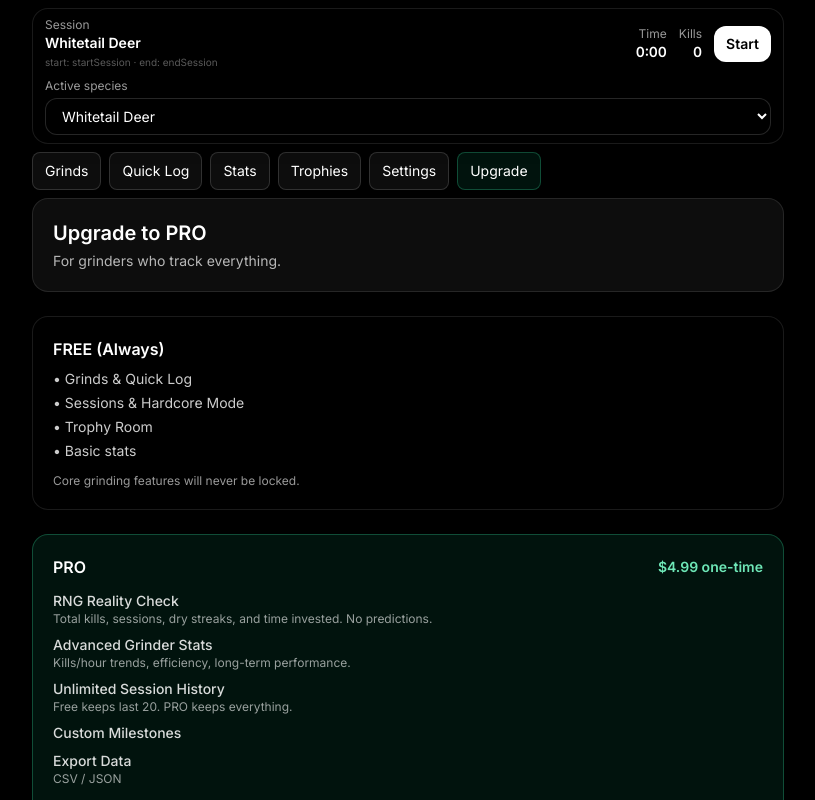
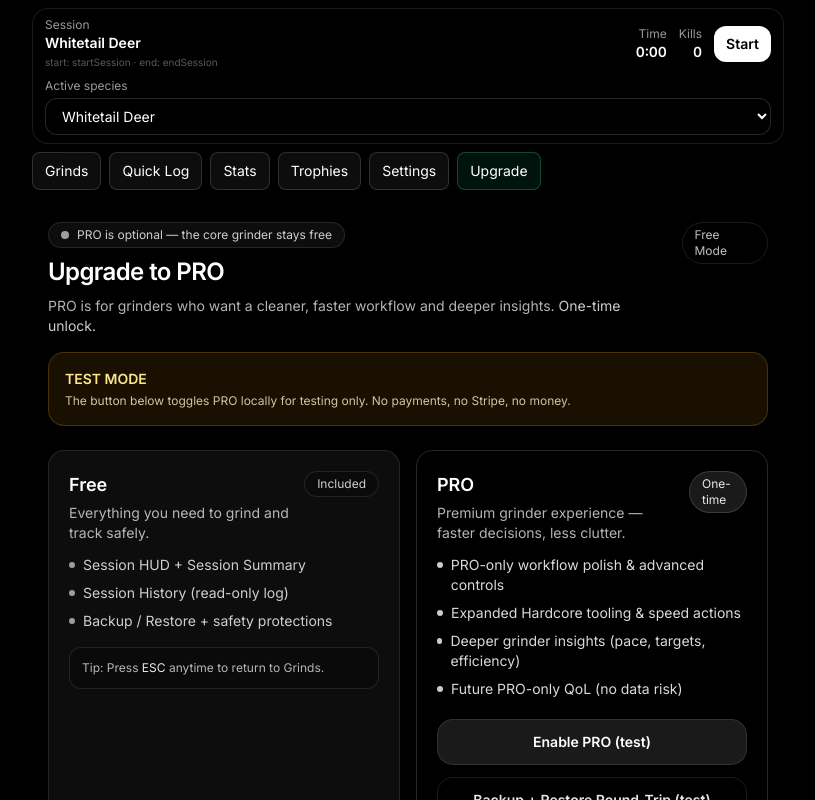
Before and after one commit to Camoford/great-one-grind, a React (Vite) app: page / in a window 1280 px wide. Both pictures are taken after a click on the button "Upgrade". Shown: the top 800 px of the page, without its empty margins (232-1047 px from the left). Built offline with nearby package versions, Linux system fonts and the light colour scheme.

Commit message:
Phase 4 prep: persist isPro + test PRO toggle (no payments)

```diff
--- a/components/UpgradeScreen.tsx
+++ b/components/UpgradeScreen.tsx
@@ -1,79 +1,191 @@
-import React from "react";
+// components/UpgradeScreen.tsx
+import React, { useMemo } from "react";
+import { useHunterStore } from "../store";
+
+/**
+ * Phase 3E + Phase 4 Prep
+ * - Polished UI
+ * - Adds TEST-ONLY PRO toggle (no Stripe, no payments)
+ * - Verifies: persistence, backups, restore
+ *
+ * IMPORTANT:
+ * This button is NOT a real purchase. It only toggles a local flag.
+ * We'll replace this later with real payments.
+ */
 
 export default function UpgradeScreen() {
+  const isPro = useHunterStore((s) => s.isPro);
+  const setPro = useHunterStore((s) => s.setPro);
+  const exportBackup = useHunterStore((s) => s.exportBackup);
+  const importBackup = useHunterStore((s) => s.importBackup);
+
+  const statusPill = useMemo(() => {
+    if (isPro) {
+      return (
+        <div className="rounded-full border border-emerald-400/25 bg-emerald-500/15 px-3 py-1 text-xs text-emerald-200">
+          PRO Active
+        </div>
+      );
+    }
+    return (
+      <div className="rounded-full border border-white/10 bg-black/20 px-3 py-1 text-xs text-white/75">
+        Free Mode
+      </div>
+    );
+  }, [isPro]);
+
+  const handleTogglePro = () => {
+    // TEST ONLY — not a real purchase
+    setPro(!isPro);
+  };
+
+  const handleTestBackupRoundTrip = () => {
+    // Optional helper: proves PRO survives backup/restore
+    const json = exportBackup();
+    const res = importBackup(json);
+    if (!res.ok) {
+      alert(`Backup round-trip failed: ${res.error}`);
+      return;
+    }
+    alert("Backup round-trip OK ✅ (PRO flag + data restored)");
+  };
+
   return (
-    <div className="space-y-6">
-      <div className="rounded-2xl border border-white/10 bg-white/5 p-5">
-        <h2 className="text-xl font-semibold">Upgrade to PRO</h2>
-        <p className="mt-1 text-sm text-white/70">
-          For grinders who track everything.
-        </p>
-      </div>
+    <div className="min-h-[calc(100vh-120px)] w-full px-4 pb-24 pt-6">
+      <div className="mx-auto w-full max-w-3xl">
+        {/* Header */}
+        <div className="mb-6">
+          <div className="flex items-start justify-between gap-3">
+            <div className="flex flex-col gap-2">
+              <div className="inline-flex w-fit items-center gap-2 rounded-full border border-white/10 bg-white/5 px-3 py-1 text-xs text-white/80">
+                <span className="inline-block h-2 w-2 rounded-full bg-white/60" />
+                PRO is optional — the core grinder stays free
+              </div>
 
-      {/* FREE */}
-      <div className="rounded-2xl border border-white/10 bg-black/40 p-5">
-        <div className="text-base font-semibold mb-2">FREE (Always)</div>
-        <ul className="space-y-1 text-sm text-white/80">
-          <li>• Grinds & Quick Log</li>
-          <li>• Sessions & Hardcore Mode</li>
-          <li>• Trophy Room</li>
-          <li>• Basic stats</li>
-        </ul>
-        <div className="mt-3 text-xs text-white/60">
-          Core grinding features will never be locked.
-        </div>
-      </div>
+              <h1 className="text-2xl font-semibold tracking-tight">
+                Upgrade to <span className="text-white">PRO</span>
+              </h1>
 
-      {/* PRO */}
-      <div className="rounded-2xl border border-emerald-400/30 bg-emerald-500/10 p-5">
-        <div className="flex items-center justify-between">
-          <div className="text-base font-semibold">PRO</div>
-          <div className="text-sm font-semibold text-emerald-300">$4.99 one-time</div>
+              <p className="text-sm text-white/70">
+                PRO is for grinders who want a cleaner, faster workflow and deeper insights.
+                <span className="text-white/80"> One-time unlock.</span>
+              </p>
+            </div>
+
+            {statusPill}
+          </div>
+
+          {/* TEST MODE notice */}
+          <div className="mt-4 rounded-2xl border border-amber-400/20 bg-amber-500/10 p-4">
+            <div className="text-sm font-semibold text-amber-200">TEST MODE</div>
+            <div className="mt-1 text-xs text-amber-100/80">
+              The button below toggles PRO locally for testing only. No payments, no Stripe, no money.
+            </div>
+          </div>
         </div>
 
-        <ul className="mt-3 space-y-2 text-sm text-white/85">
-          <li>
-            <span className="font-medium">RNG Reality Check</span>
-            <div className="text-xs text-white/60">
-              Total kills, sessions, dry streaks, and time invested. No predictions.
+        {/* Main grid */}
+        <div className="grid grid-cols-1 gap-4 md:grid-cols-2">
+          {/* Free */}
+          <div className="rounded-2xl border border-white/10 bg-white/5 p-5">
+            <div className="mb-3 flex items-start justify-between gap-3">
+              <div>
+                <h2 className="text-lg font-semibold">Free</h2>
+                <p className="mt-1 text-sm text-white/70">
+                  Everything you need to grind and track safely.
+                </p>
+              </div>
+              <div className="rounded-full border border-white/10 bg-black/20 px-3 py-1 text-xs text-white/80">
+                Included
+              </div>
             </div>
-          </li>
 
-          <li>
-            <span className="font-medium">Advanced Grinder Stats</span>
-            <div className="text-xs text-white/60">
-              Kills/hour trends, efficiency, long-term performance.
+            <ul className="space-y-2 text-sm text-white/80">
+              <li className="flex gap-2">
+                <span className="mt-[7px] h-1.5 w-1.5 rounded-full bg-white/60" />
+                Session HUD + Session Summary
+              </li>
+              <li className="flex gap-2">
+                <span className="mt-[7px] h-1.5 w-1.5 rounded-full bg-white/60" />
+                Session History (read-only log)
+              </li>
+              <li className="flex gap-2">
+                <span className="mt-[7px] h-1.5 w-1.5 rounded-full bg-white/60" />
+                Backup / Restore + safety protections
+              </li>
+            </ul>
+
+            <div className="mt-4 rounded-xl border border-white/10 bg-black/20 p-3">
+              <p className="text-xs text-white/70">
+                Tip: Press <span className="text-white/90">ESC</span> anytime to return to Grinds.
+              </p>
             </div>
-          </li>
+          </div>
 
-          <li>
-            <span className="font-medium">Unlimited Session History</span>
-            <div className="text-xs text-white/60">
-              Free keeps last 20. PRO keeps everything.
+          {/* PRO */}
+          <div className="rounded-2xl border border-white/15 bg-white/8 p-5">
+            <div className="mb-3 flex items-start justify-between gap-3">
+              <div>
+                <h2 className="text-lg font-semibold">PRO</h2>
+                <p className="mt-1 text-sm text-white/70">
+                  Premium grinder experience — faster decisions, less clutter.
+                </p>
+              </div>
+              <div className="rounded-full border border-white/15 bg-white/10 px-3 py-1 text-xs text-white/90">
+                One-time
+              </div>
             </div>
-          </li>
 
-          <li>
-            <span className="font-medium">Custom Milestones</span>
-          </li>
+            <ul className="space-y-2 text-sm text-white/85">
+              <li className="flex gap-2">
+                <span className="mt-[7px] h-1.5 w-1.5 rounded-full bg-white/80" />
+                PRO-only workflow polish & advanced controls
+              </li>
+              <li className="flex gap-2">
+                <span className="mt-[7px] h-1.5 w-1.5 rounded-full bg-white/80" />
+                Expanded Hardcore tooling & speed actions
+              </li>
+              <li className="flex gap-2">
+                <span className="mt-[7px] h-1.5 w-1.5 rounded-full bg-white/80" />
+                Deeper grinder insights (pace, targets, efficiency)
+              </li>
+              <li className="flex gap-2">
+                <span className="mt-[7px] h-1.5 w-1.5 rounded-full bg-white/80" />
+                Future PRO-only QoL (no data risk)
+              </li>
+            </ul>
 
-          <li>
-            <span className="font-medium">Export Data</span>
-            <div className="text-xs text-white/60">CSV / JSON</div>
-          </li>
-        </ul>
+            {/* CTA */}
+            <div className="mt-5 space-y-3">
+              <button
+                type="button"
+                onClick={handleTogglePro}
+                className="w-full rounded-2xl border border-white/10 bg-white/10 px-4 py-3 text-sm font-semibold text-white"
+              >
+                {isPro ? "Disable PRO (test)" : "Enable PRO (test)"}
+              </button>
 
-        <div className="mt-4 rounded-lg border border-white/10 bg-black/40 p-3 text-xs text-white/70">
-          ⚠️ RNG Notice: Great Ones are fully random. PRO features do not predict,
-          influence, or guarantee outcomes.
+              <button
+                type="button"
+                onClick={handleTestBackupRoundTrip}
+                className="w-full rounded-2xl border border-white/10 bg-black/20 px-4 py-3 text-sm font-semibold text-white/90"
+              >
+                Backup + Restore Round-Trip (test)
+              </button>
+
+              <div className="rounded-xl border border-white/10 bg-black/20 p-3">
+                <p className="text-xs text-white/70">
+                  Payments are not enabled yet. This is a safe PRO flag toggle to verify persistence and backups.
+                </p>
+              </div>
+            </div>
+          </div>
         </div>
 
-        <button
-          disabled
-          className="mt-4 w-full rounded-xl border border-white/15 bg-white/10 px-4 py-3 text-sm font-semibold text-white/70 cursor-not-allowed"
-        >
-          Upgrade Coming Soon
-        </button>
+        {/* Footer note */}
+        <div className="mt-6 text-center text-xs text-white/60">
+          Press <span className="text-white/80">ESC</span> to return to Grinds.
+        </div>
       </div>
     </div>
   );
--- a/store.ts
+++ b/store.ts
@@ -1,6 +1,7 @@
 // store.ts
 // Great One Grind — Hardened Zustand store with persistence + backups + sessions
 // Feature C (Hardcore Mode): adds hardcoreMode + setters + migration support.
+// Phase 4 (Payments Prep): adds isPro + setters + migration support (NO PAYMENTS here).
 //
 // Full-file replacement intended for dev branch.
 // Production is locked elsewhere; do not touch production.
@@ -15,7 +16,8 @@ const AUTO_BACKUPS_KEY = "greatonegrind_auto_backups_v1";
 
 /* ------------------------------ Versioning ---------------------------- */
 
-const STORE_VERSION = 2; // bump because we add hardcoreMode
+// Bump because we add isPro (Phase 4 prep) in addition to hardcoreMode already present.
+const STORE_VERSION = 3;
 
 /* ------------------------------- Helpers ------------------------------ */
 
@@ -103,7 +105,7 @@ export type Session = {
 
 /* -------------------------- Backup Payload Types ---------------------- */
 
-export type BackupPayloadV2 = {
+export type BackupPayloadV3 = {
   app: "great-one-grind";
   version: number;
   exportedAt: number;
@@ -113,6 +115,9 @@ export type BackupPayloadV2 = {
     sessions: Session[];
     activeSession: Session | null;
     hardcoreMode: boolean;
+
+    // Phase 4 prep
+    isPro: boolean;
   };
 };
 
@@ -120,7 +125,7 @@ type AutoBackupEntry = {
   id: string;
   createdAt: number;
   reason: string;
-  payload: BackupPayloadV2;
+  payload: BackupPayloadV3;
 };
 
 /* --------------------------- Build Default Data ------------------------ */
@@ -255,6 +260,9 @@ export type HunterState = {
   // Feature C
   hardcoreMode: boolean;
 
+  // Phase 4 prep
+  isPro: boolean;
+
   // ---- Actions (grinds)
   setKills: (grindId: string, kills: number) => void;
   incKills: (grindId: string, delta: number) => void;
@@ -278,6 +286,10 @@ export type HunterState = {
   setHardcoreMode: (v: boolean) => void;
   toggleHardcoreMode: () => void;
 
+  // ---- Phase 4 prep actions
+  setPro: (v: boolean) => void;
+  togglePro: () => void;
+
   // ---- Backup/Restore
   exportBackup: () => string; // returns JSON string
   importBackup: (json: string) => { ok: true } | { ok: false; error: string };
@@ -291,8 +303,11 @@ export type HunterState = {
 };
 
 function buildBackupPayload(
-  state: Pick<HunterState, "grinds" | "trophies" | "sessions" | "activeSession" | "hardcoreMode">
-): BackupPayloadV2 {
+  state: Pick<
+    HunterState,
+    "grinds" | "trophies" | "sessions" | "activeSession" | "hardcoreMode" | "isPro"
+  >
+): BackupPayloadV3 {
   return {
     app: "great-one-grind",
     version: STORE_VERSION,
@@ -303,6 +318,7 @@ function buildBackupPayload(
       sessions: state.sessions,
       activeSession: state.activeSession,
       hardcoreMode: !!state.hardcoreMode,
+      isPro: !!state.isPro,
     },
   };
 }
@@ -333,6 +349,7 @@ export const useHunterStore = create<HunterState>()(
       activeSession: null,
 
       hardcoreMode: false,
+      isPro: false,
 
       /* ----------------------------- Grinds ----------------------------- */
 
@@ -500,6 +517,16 @@ export const useHunterStore = create<HunterState>()(
         set((s) => ({ hardcoreMode: !s.hardcoreMode }));
       },
 
+      /* ------------------------ Phase 4 (Prep) -------------------------- */
+
+      setPro: (v) => {
+        set(() => ({ isPro: !!v }));
+      },
+
+      togglePro: () => {
+        set((s) => ({ isPro: !s.isPro }));
+      },
+
       /* -------------------------- Backup/Restore ------------------------ */
 
       exportBackup: () => {
@@ -512,8 +539,9 @@ export const useHunterStore = create<HunterState>()(
         const parsed = safeJsonParse<any>(json);
         if (!parsed) return { ok: false as const, error: "Invalid JSON." };
 
-        const payload: BackupPayloadV2 | null =
-          parsed?.app === "great-one-grind" && parsed?.data ? (parsed as BackupPayloadV2) : null;
+        // Accept both new structured payloads and legacy raw objects.
+        const payload: BackupPayloadV3 | null =
+          parsed?.app === "great-one-grind" && parsed?.data ? (parsed as BackupPayloadV3) : null;
 
         const data =
           payload?.data ??
@@ -524,6 +552,7 @@ export const useHunterStore = create<HunterState>()(
                 sessions: parsed?.sessions,
                 activeSession: parsed?.activeSession,
                 hardcoreMode: parsed?.hardcoreMode,
+                isPro: parsed?.isPro,
               }
             : null);
 
@@ -533,7 +562,9 @@ export const useHunterStore = create<HunterState>()(
         const nextTrophies = normalizeTrophies(data.trophies);
         const nextSessions = normalizeSessions(data.sessions);
         const nextActive = normalizeActiveSession(data.activeSession);
+
         const nextHardcore = !!data.hardcoreMode;
+        const nextIsPro = !!data.isPro;
 
         set(() => ({
           version: STORE_VERSION,
@@ -542,6 +573,7 @@ export const useHunterStore = create<HunterState>()(
           sessions: nextSessions,
           activeSession: nextActive,
           hardcoreMode: nextHardcore,
+          isPro: nextIsPro,
         }));
 
         get().createAutoBackup("Restore performed");
@@ -556,6 +588,7 @@ export const useHunterStore = create<HunterState>()(
           sessions: [],
           activeSession: null,
           hardcoreMode: false,
+          isPro: false,
         }));
 
         get().clearAutoBackups();
@@ -611,10 +644,11 @@ export const useHunterStore = create<HunterState>()(
         sessions: s.sessions,
         activeSession: s.activeSession,
         hardcoreMode: s.hardcoreMode,
+        isPro: s.isPro,
       }),
 
       migrate: (persisted: any) => {
-        // Requirement: migrate carries hardcoreMode forward.
+        // Carry forward existing data safely.
         const prev = persisted ?? {};
 
         return {
@@ -624,6 +658,9 @@ export const useHunterStore = create<HunterState>()(
           sessions: normalizeSessions(prev.sessions),
           activeSession: normalizeActiveSession(prev.activeSession),
           hardcoreMode: typeof prev.hardcoreMode === "boolean" ? prev.hardcoreMode : false,
+
+          // New in v3
+          isPro: typeof prev.isPro === "boolean" ? prev.isPro : false,
         };
       },
     }
```
